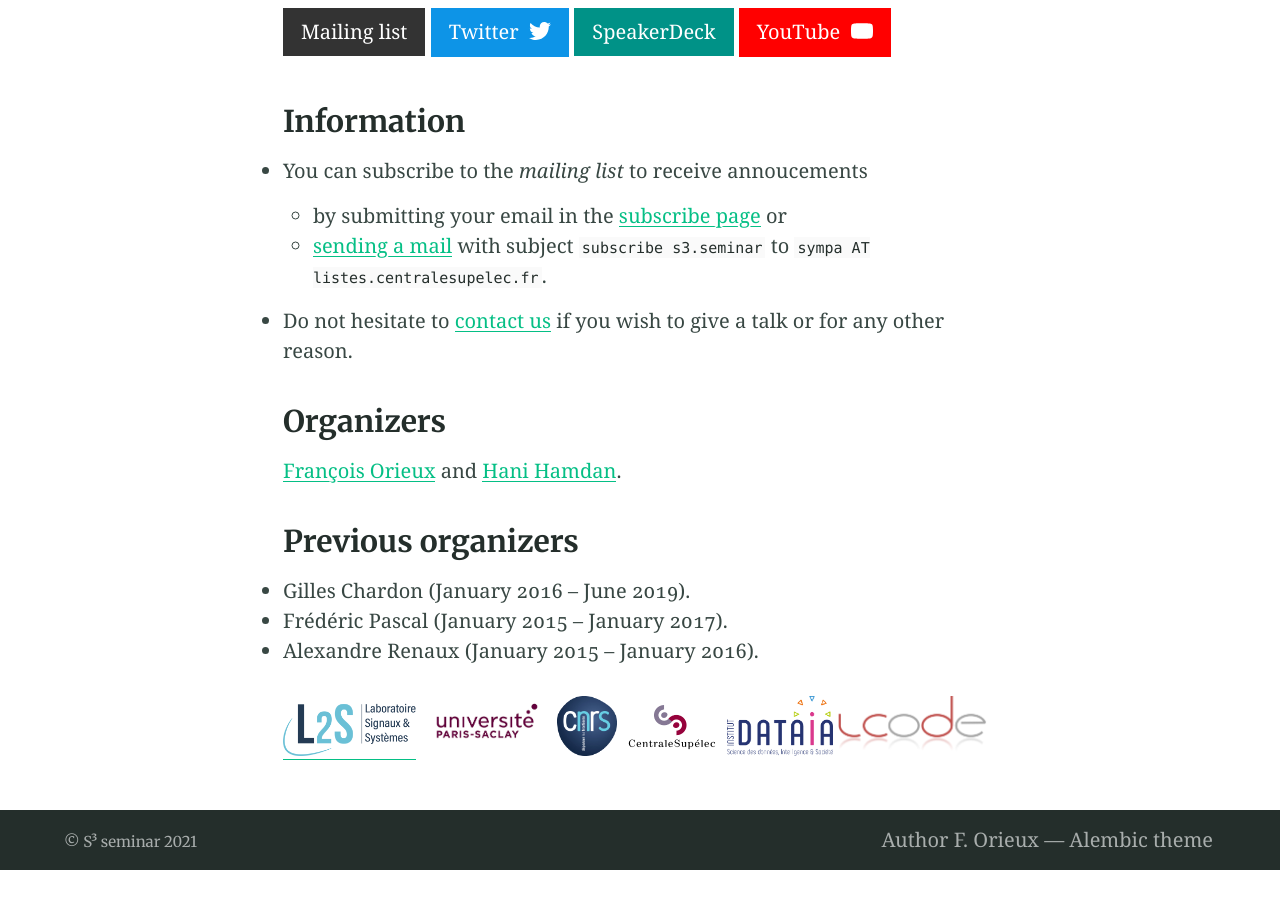
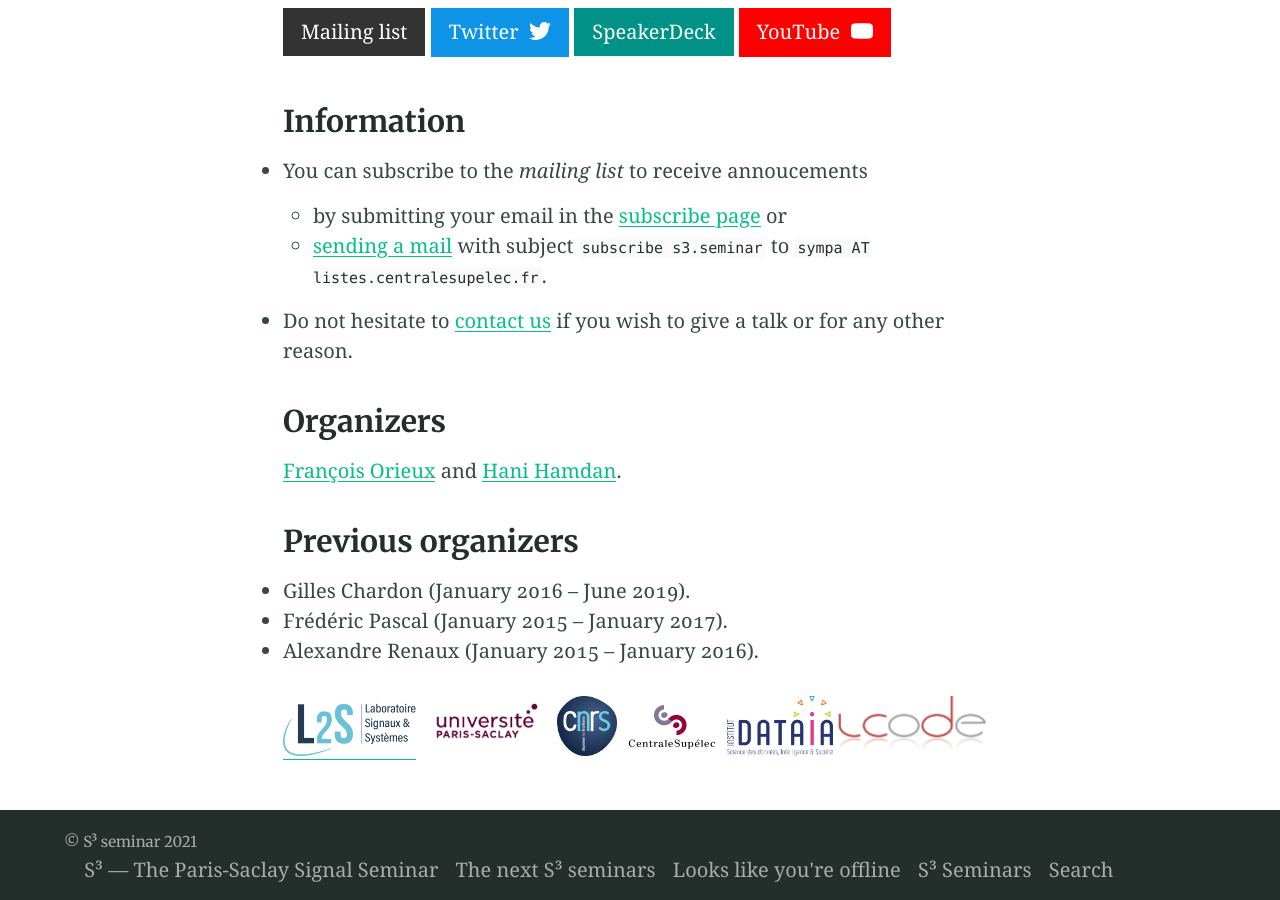
Before and after one commit to s3-seminar/s3-seminar.github.io, a Jekyll site: the page built from index.md, in a window 1280 px wide and 900 px high, scrolled down 839 px. Built offline with Jekyll 4.4.1, drawn with Linux system fonts in a browser that asks for light colours; before the commit the page ends 1709 px from its top, so only the background shows below that.

Commit message:
Update _config.yml

```diff
--- a/_config.yml
+++ b/_config.yml
@@ -125,10 +125,6 @@
 - title: Search
   url: /search/
 
-navigation_footer:
-- title: "Author F. Orieux — Alembic theme"
-  url: https://alembic.darn.es/
-
 social_links: # Appears in sidebar. Set the urls then uncomment and comment out as desired
   Twitter: https://twitter.com/s3_seminar
   SpeakerDeck: https://speakerdeck.com/s3_seminar
```
